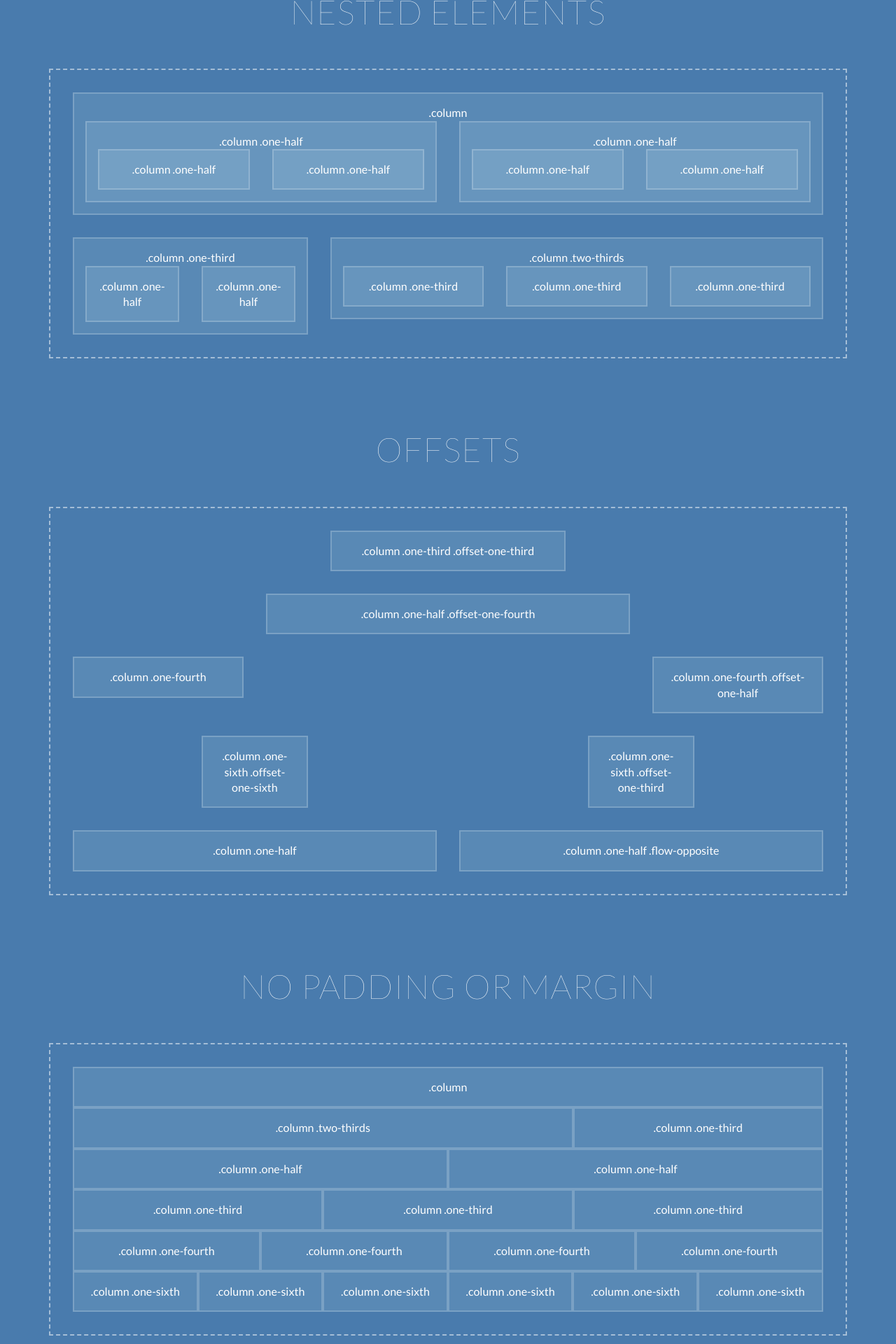
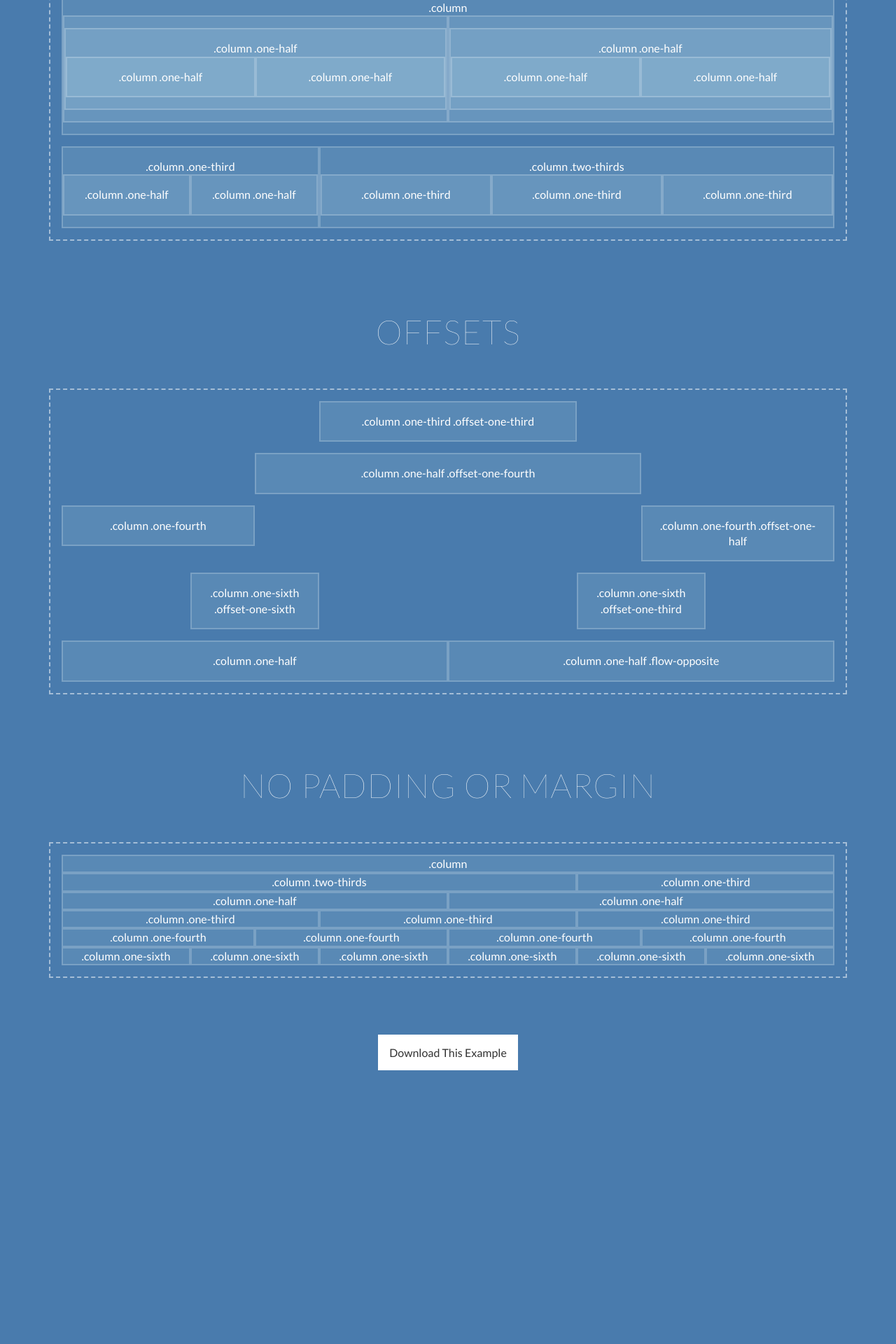
Before and after one commit to andrewborstein/responsive-grid-example, a plain HTML site: page index.html in a window 1280 px wide. Shown: the part 877-2797 px from the top of the page at 70% size. After the commit the page ends 2489 px from the top, so only its background shows below. Drawn offline with Linux system fonts and the light colour scheme.

Commit message:
updated styles

```diff
--- a/css/grid.css
+++ b/css/grid.css
@@ -29,7 +29,7 @@ html {
  */
 .container {
   max-width: 1140px; /* Main width of your website! Change at your leisure, or use the .container-fluid class instead. */
-  padding: 2em 2em 0 2em;
+  padding: 1em 2em;
   margin-right: auto;
   margin-left: auto;
 }
@@ -52,7 +52,6 @@ html {
 .row {
   margin-right: -1em;
   margin-left: -1em;
-  *zoom: 1;
 }
 .row:before,
 .row:after {
@@ -71,11 +70,9 @@ html {
   float: left;
   padding-left: 1em;
   padding-right: 1em;
-  margin-bottom: 2em;
-  width: 100%
+  margin-bottom: 1em;
+  width: 100%;
 }
-
-
 
 /*
  * ----------------------
@@ -89,21 +86,21 @@ html {
 @media (min-width: 769px) {
 
   .column.three-fourths { width: 75%; }
-  .column.two-thirds { width: 66.66%; }
-  .column.one-half { width: 50%; }
-  .column.one-third { width: 33.33%; }
-  .column.one-fourth { width: 25%; }
-  .column.one-sixth { width: 16.66%; }
+  .column.two-thirds    { width: 66.666%; }
+  .column.one-half      { width: 50%; }
+  .column.one-third     { width: 33.333%; }
+  .column.one-fourth    { width: 25%; }
+  .column.one-sixth     { width: 16.666%; }
 
   /*
    * Offset a grid element, by (virutally) creating an empty one.
    */
-  .column.offset-three-fourths { margin-left: 75%; }
-  .column.offset-two-thirds { margin-left: 66.66%; }
-  .column.offset-one-half { margin-left: 50%; }
-  .column.offset-one-third { margin-left: 33.33%; }
-  .column.offset-one-fourth { margin-left: 25%; }
-  .column.offset-one-sixth { margin-left: 16.66%; }
+  .column.offset-three-fourths  { margin-left: 75%; }
+  .column.offset-two-thirds     { margin-left: 66.666%; }
+  .column.offset-one-half       { margin-left: 50%; }
+  .column.offset-one-third      { margin-left: 33.333%; }
+  .column.offset-one-fourth     { margin-left: 25%; }
+  .column.offset-one-sixth      { margin-left: 16.666%; }
 
 }
 
@@ -139,10 +136,6 @@ html {
   padding-right: 0;
   padding-left: 0;
 }
-.no-padding {
-  padding-right: 3em;
-  padding-left: 3em;
-}
 
 
 /*
@@ -151,6 +144,3 @@ html {
 .no-margin .column {
   margin-bottom: 0;
 }
-.no-padding.no-margin {
-  padding-bottom: 2em;
-}
--- a/css/stylesheet.css
+++ b/css/stylesheet.css
@@ -1,50 +1,70 @@
-/* Custom Styles */
+/*
+ * ----------------------
+ * EXAMPLE STYLES
+ * ----------------------
+ */
+
 body {
   background-color: #497bad;
   font-family: Lato, sans-serif;
   color: #fff;
 }
+
 body:before {
   display: block;
-  background: rgba(225,255,255,0.1);
-  border-bottom: 2px solid rgba(255,255,255,0.2);
+  background: rgba(225, 255, 255, 0.1);
+  border-bottom: 2px solid rgba(255, 255, 255, 0.2);
   padding: 1em;
   text-align: center;
   font-style: italic;
 }
-.example {
+
+.example-style {
+  text-align: center;
+}
+
+.example-style section {
   border-top: none;
   margin-bottom: 6em;
 }
+
 @media (min-width: 1025px) {
-  .example .container { border: 2px dashed rgba(255, 255, 255, 0.5); }
+  .example-style .container {
+    border: 2px dashed rgba(255, 255, 255, 0.5);
   }
-.example span {
-  background: rgba(225,255,255,0.1);
-  border: 2px solid rgba(255,255,255,0.2);
-  padding: 1rem;
+}
+
+.example-style .row:last-child .column {
+  margin-bottom: 0;
+}
+
+.example-style .column {
+  background: rgba(225, 255, 255, 0.1);
+  border: 2px solid rgba(255, 255, 255, 0.2);
+  padding: 1em;
   display: block;
-  text-align: center;
 }
-.example h2 {
+.example-style .no-padding .column {
+  padding: 0;
+}
+
+.example-style h2 {
   color: white;
   font-size: 3em;
   margin: 1em 0;
   font-weight: 100;
   letter-spacing: 1px;
-  text-align: center;
   text-transform: uppercase;
 }
-.button {
-  text-align: center
-}
-.button a {
+
+.example-style .button a {
   text-align: center;
   background: white;
   padding: 1em;
   text-decoration: none;
   color: #333;
 }
-.button a:hover {
+
+.example-style .button a:hover {
   background: #ddd;
 }
--- a/index.html
+++ b/index.html
@@ -26,9 +26,9 @@
 
   </head>
 
-  <body>
+  <body class="example-style">
 
-    <section class="example grid">
+    <section>
 
       <h2>Responsive Grid</h2>
 
@@ -36,82 +36,81 @@
 
         <div class="row">
           <div class="column">
-            <span>.column </span>
+            .column
           </div>
         </div>
 
         <div class="row">
           <div class="column two-thirds">
-            <span>.column .two-thirds</span>
+            .column .two-thirds
           </div>
           <div class="column one-third">
-            <span>.column .one-third</span>
+            .column .one-third
           </div>
         </div>
 
         <div class="row">
           <div class="column one-half">
-            <span>.column .one-half</span>
+            .column .one-half
           </div>
           <div class="column one-half">
-            <span>.column .one-half</span>
+            .column .one-half
           </div>
         </div>
 
         <div class="row">
           <div class="column one-third">
-            <span>.column .one-third</span>
+            .column .one-third
           </div>
           <div class="column one-third">
-            <span>.column .one-third</span>
+            .column .one-third
           </div>
           <div class="column one-third">
-            <span>.column .one-third</span>
+            .column .one-third
           </div>
         </div>
 
         <div class="row">
           <div class="column one-fourth">
-            <span>.column .one-fourth</span>
+            .column .one-fourth
           </div>
           <div class="column one-fourth">
-            <span>.column .one-fourth</span>
+            .column .one-fourth
           </div>
           <div class="column one-fourth">
-            <span>.column .one-fourth</span>
+            .column .one-fourth
           </div>
           <div class="column one-fourth">
-            <span>.column .one-fourth</span>
+            .column .one-fourth
           </div>
         </div>
 
         <div class="row">
           <div class="column one-sixth">
-            <span>.column .one-sixth</span>
+            .column .one-sixth
           </div>
           <div class="column one-sixth">
-            <span>.column .one-sixth</span>
+            .column .one-sixth
           </div>
           <div class="column one-sixth">
-            <span>.column .one-sixth</span>
+            .column .one-sixth
           </div>
           <div class="column one-sixth">
-            <span>.column .one-sixth</span>
+            .column .one-sixth
           </div>
           <div class="column one-sixth">
-            <span>.column .one-sixth</span>
+            .column .one-sixth
           </div>
           <div class="column one-sixth">
-            <span>.column .one-sixth</span>
+            .column .one-sixth
           </div>
-
         </div>
 
       </div>
 
     </section>
 
-    <section class="example grid">
+    <section>
 
       <h2>Nested Elements</h2>
 
@@ -119,76 +118,76 @@
 
         <div class="row">
           <div class="column">
-            <span>
+
               .column
               <div class="row no-margin">
                 <div class="column one-half">
                   <div class="row">
                     <div class="column">
-                      <span>
+
                         .column .one-half
                         <div class="row no-margin">
                           <div class="column one-half">
-                            <span>.column .one-half</span>
+                            .column .one-half
                           </div>
                           <div class="column one-half">
-                            <span>.column .one-half</span>
+                            .column .one-half
                           </div>
                         </div>
-                      </span>
+
                     </div>
                   </div>
                 </div>
                 <div class="column one-half">
                   <div class="row">
                     <div class="column">
-                      <span>
+
                         .column .one-half
                         <div class="row no-margin">
                           <div class="column one-half">
-                            <span>.column .one-half</span>
+                            .column .one-half
                           </div>
                           <div class="column one-half">
-                            <span>.column .one-half</span>
+                            .column .one-half
                           </div>
                         </div>
-                      </span>
+
                     </div>
                   </div>
                 </div>
               </div>
-            </span>
+
           </div>
         </div>
 
         <div class="row">
           <div class="column one-third">
-            <span>
+
               .column .one-third
               <div class="row no-margin">
                 <div class="column one-half">
-                  <span>.column .one-half</span>
+                  .column .one-half
                 </div>
                 <div class="column one-half">
-                  <span>.column .one-half</span>
+                  .column .one-half
                 </div>
               </div>
-            </span>
+
           </div>
           <div class="column two-thirds">
-            <span>
+
               .column .two-thirds
               <div class="row no-margin">
                 <div class="column one-third">
-                  <span>.column .one-third</span>
+                  .column .one-third
                 </div>
                 <div class="column one-third">
-                  <span>.column .one-third</span>
+                  .column .one-third
                 </div>
                 <div class="column one-third">
-                  <span>.column .one-third</span>
+                  .column .one-third
                 </div>
-            </span>
+
           </div>
         </div>
 
@@ -196,7 +195,7 @@
 
     </section>
 
-    <section class="example grid">
+    <section>
 
       <h2>Offsets</h2>
 
@@ -204,40 +203,40 @@
 
         <div class="row ">
           <div class="column one-third offset-one-third">
-            <span>.column .one-third .offset-one-third</span>
+            .column .one-third .offset-one-third
           </div>
         </div>
 
         <div class="row">
           <div class="column one-half offset-one-fourth">
-            <span>.column .one-half .offset-one-fourth</span>
+            .column .one-half .offset-one-fourth
           </div>
         </div>
 
         <div class="row ">
           <div class="column one-fourth">
-            <span>.column .one-fourth</span>
+            .column .one-fourth
           </div>
           <div class="column one-fourth offset-one-half">
-            <span>.column .one-fourth .offset-one-half</span>
+            .column .one-fourth .offset-one-half
           </div>
         </div>
 
         <div class="row ">
           <div class="column one-sixth offset-one-sixth">
-            <span>.column .one-sixth .offset-one-sixth</span>
+            .column .one-sixth .offset-one-sixth
           </div>
           <div class="column one-sixth offset-one-third">
-            <span>.column .one-sixth .offset-one-third</span>
+            .column .one-sixth .offset-one-third
           </div>
         </div>
 
         <div class="row">
           <div class="column one-half flow-opposite">
-            <span>.column .one-half .flow-opposite</span>
+            .column .one-half .flow-opposite
           </div>
           <div class="column one-half">
-            <span>.column .one-half</span>
+            .column .one-half
           </div>
         </div>
 
@@ -245,7 +244,7 @@
 
     </section>
 
-    <section class="example grid">
+    <section>
 
       <h2>No Padding or Margin</h2>
 
@@ -253,73 +252,73 @@
 
         <div class="row">
           <div class="column">
-            <span>.column </span>
+            .column
           </div>
         </div>
 
         <div class="row">
           <div class="column two-thirds">
-            <span>.column .two-thirds</span>
+            .column .two-thirds
           </div>
           <div class="column one-third">
-            <span>.column .one-third</span>
+            .column .one-third
           </div>
         </div>
 
         <div class="row">
           <div class="column one-half">
-            <span>.column .one-half</span>
+            .column .one-half
           </div>
           <div class="column one-half">
-            <span>.column .one-half</span>
+            .column .one-half
           </div>
         </div>
 
         <div class="row">
           <div class="column one-third">
-            <span>.column .one-third</span>
+            .column .one-third
           </div>
           <div class="column one-third">
-            <span>.column .one-third</span>
+            .column .one-third
           </div>
           <div class="column one-third">
-            <span>.column .one-third</span>
+            .column .one-third
           </div>
         </div>
 
         <div class="row">
           <div class="column one-fourth">
-            <span>.column .one-fourth</span>
+            .column .one-fourth
           </div>
           <div class="column one-fourth">
-            <span>.column .one-fourth</span>
+            .column .one-fourth
           </div>
           <div class="column one-fourth">
-            <span>.column .one-fourth</span>
+            .column .one-fourth
           </div>
           <div class="column one-fourth">
-            <span>.column .one-fourth</span>
+            .column .one-fourth
           </div>
         </div>
 
         <div class="row">
           <div class="column one-sixth">
-            <span>.column .one-sixth</span>
+            .column .one-sixth
           </div>
           <div class="column one-sixth">
-            <span>.column .one-sixth</span>
+            .column .one-sixth
           </div>
           <div class="column one-sixth">
-            <span>.column .one-sixth</span>
+            .column .one-sixth
           </div>
           <div class="column one-sixth">
-            <span>.column .one-sixth</span>
+            .column .one-sixth
           </div>
           <div class="column one-sixth">
-            <span>.column .one-sixth</span>
+            .column .one-sixth
           </div>
           <div class="column one-sixth">
-            <span>.column .one-sixth</span>
+            .column .one-sixth
           </div>
         </div>
 
@@ -327,9 +326,9 @@
 
     </section>
 
-    <section class="example grid">
+    <section>
 
-      <p class="button"><a href="#" target="_blank" >Download This Example</a></p>
+      <p class="button"><a href="https://github.com/andrewborstein/responsive-grid-example/archive/gh-pages.zip" target="_blank" >Download This Example</a></p>
 
     </section>
 
```
Lines whose indentation alone changed are shown as unchanged.
